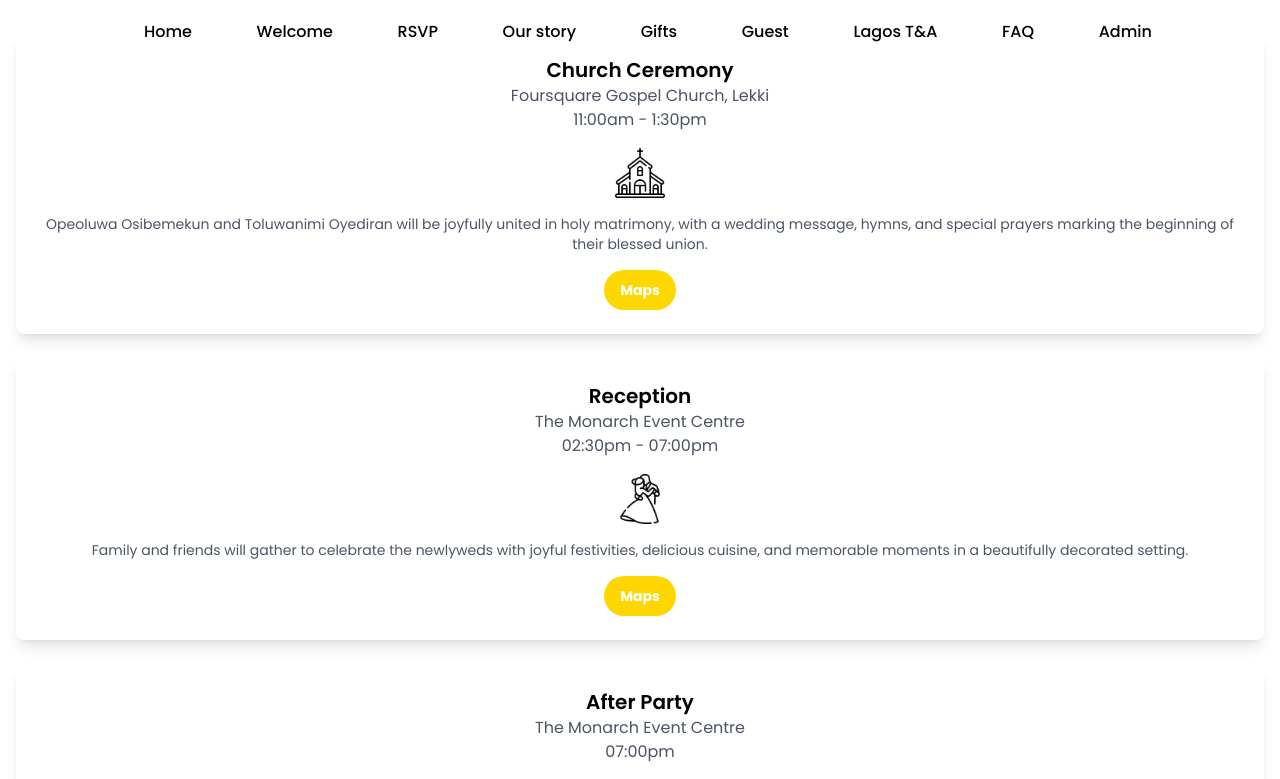
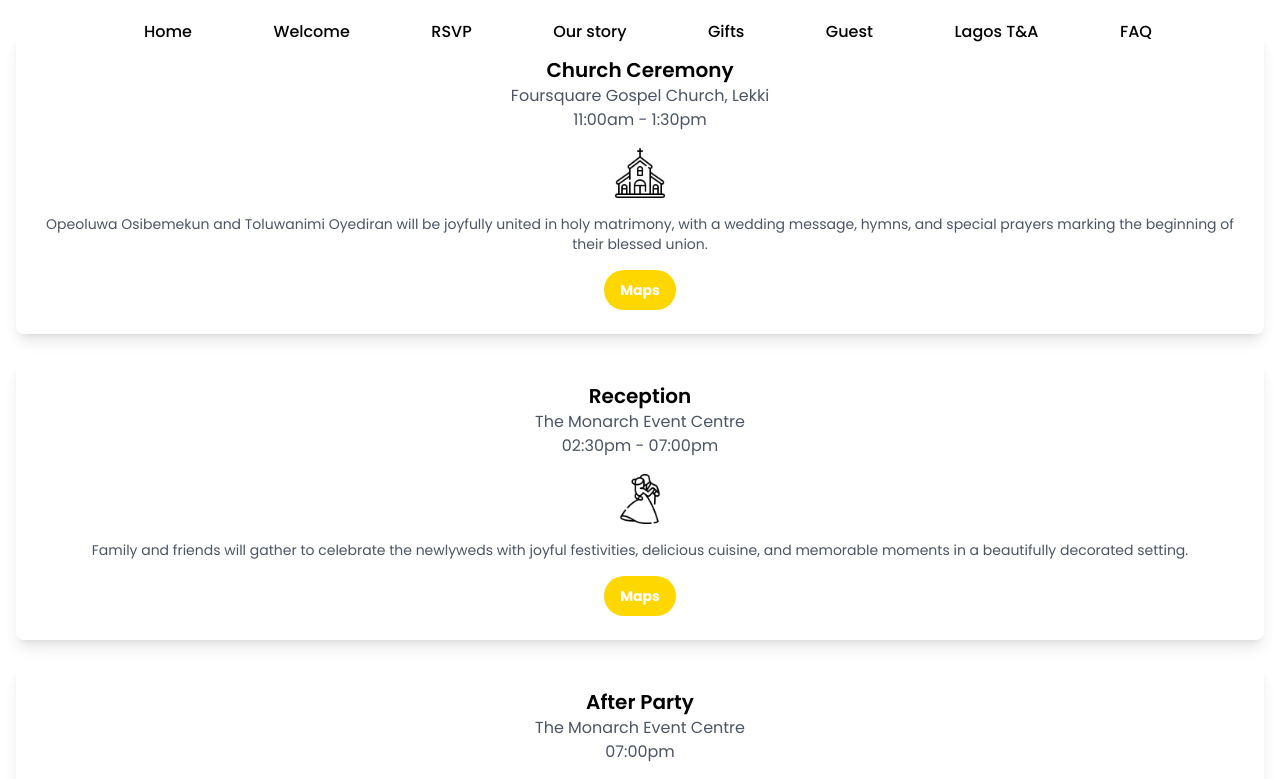
Before and after one commit to Femlol1/wedding, a Next.js app: page /events in a window 1280 px wide. Shown: the top 779 px of the page. Built offline with nearby package versions, Linux system fonts and the light colour scheme.

Commit message:
removed sign in bug

```diff
--- a/constants/index.ts
+++ b/constants/index.ts
@@ -38,10 +38,10 @@ export const userLinks = [
     label: 'FAQ',
     route: '/faq',
   },
-  {
-    label: 'Admin',
-    route: '/admin',
-  },
+  // {
+  //   label: 'Admin',
+  //   route: '/admin',
+  // },
 
   // {
   //   label: 'Gallery',
```
